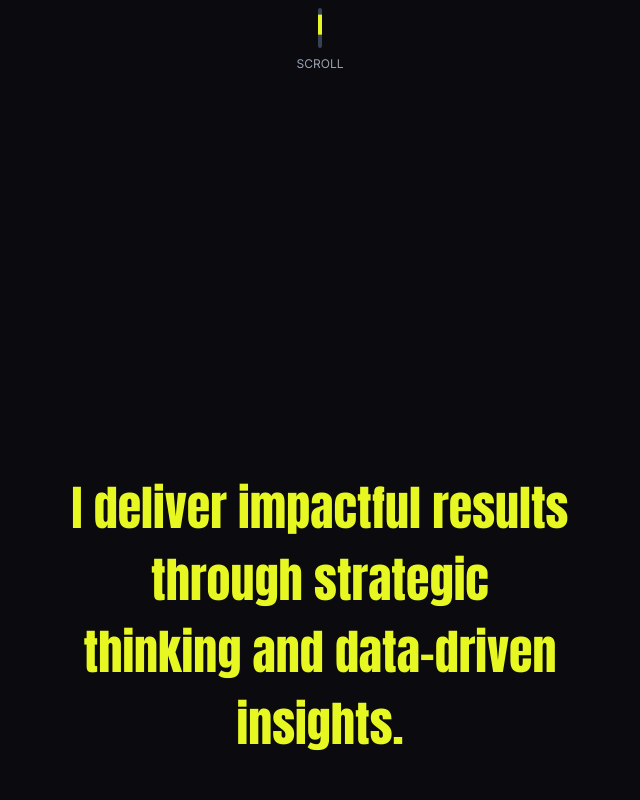
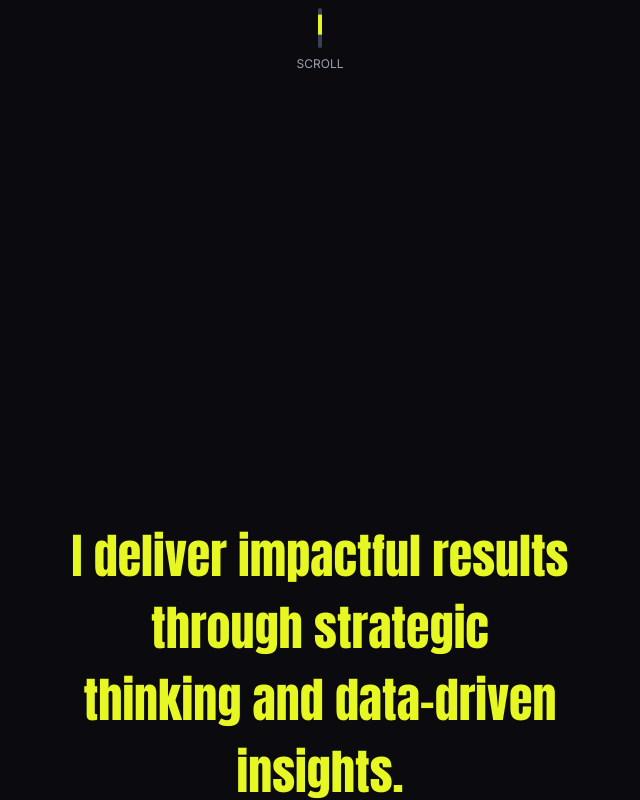
Before and after one commit to dekema9924/devwithdaniel, a React (Vite) app: page / in a window 1280 px wide. Shown: the part 980-1780 px from the top of the page, without its empty margins (320-960 px from the left). Built offline with nearby package versions, Linux system fonts and the light colour scheme.

Commit message:
add images

```diff
--- a/src/pages/home/About.tsx
+++ b/src/pages/home/About.tsx
@@ -8,10 +8,10 @@ function About() {
     const ref1 = useRef(null)
     const ref2 = useRef(null)
     const isInView1 = useInView(ref1, { amount: 0.5, once: false })
-    const isInView2 = useInView(ref2, { amount: 0.7, once: false })
+    const isInView2 = useInView(ref2, { amount: 0.5, once: false })
 
     return (
-        <section className="md:mt-14 mt-34 md:my-22 ">
+        <section className="md:mt-14 mt-34 md:my-22 flex gap-12 flex-col ">
             <motion.h1
                 ref={ref1}
                 initial={{ opacity: 0, y: 40 }}
@@ -19,8 +19,9 @@ function About() {
                     opacity: isInView1 && !isInView2 ? 1 : 0,
                     y: isInView1 && !isInView2 ? 0 : 30,
                 }}
+                viewport={{ amount: 0.7 }}
                 transition={{ duration: 0.7, ease: easeInOut }}
-                className="md:text-[3em] text-[2em] text-center md:w-[500px] md:m-auto"
+                className="md:text-[3em] text-[2em] text-center md:w-[500px] md:m-auto mt-44"
             >
                 I love making cool things and solving complex problems for people --- like you
             </motion.h1>
```
